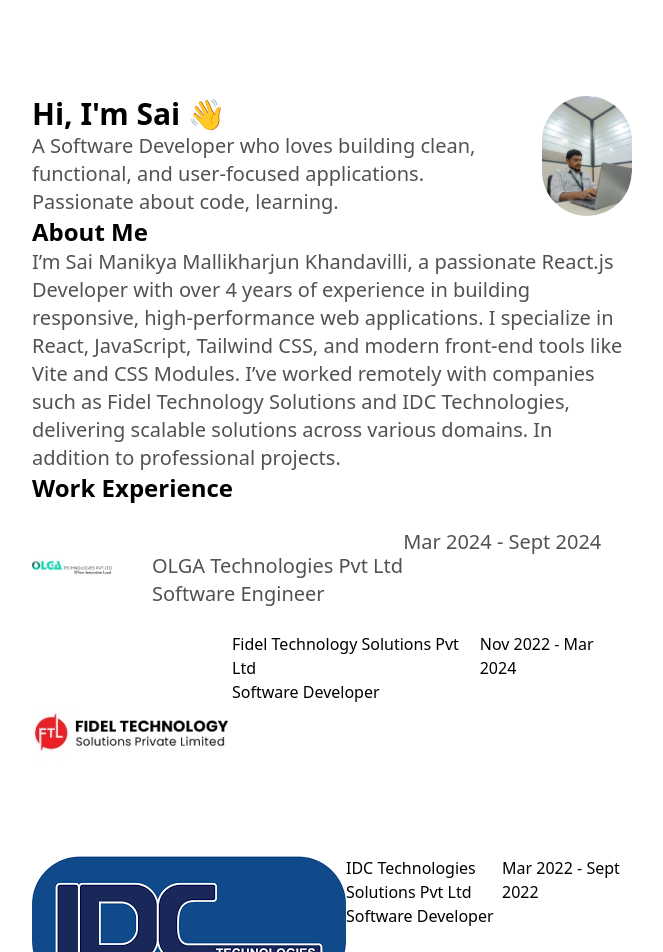
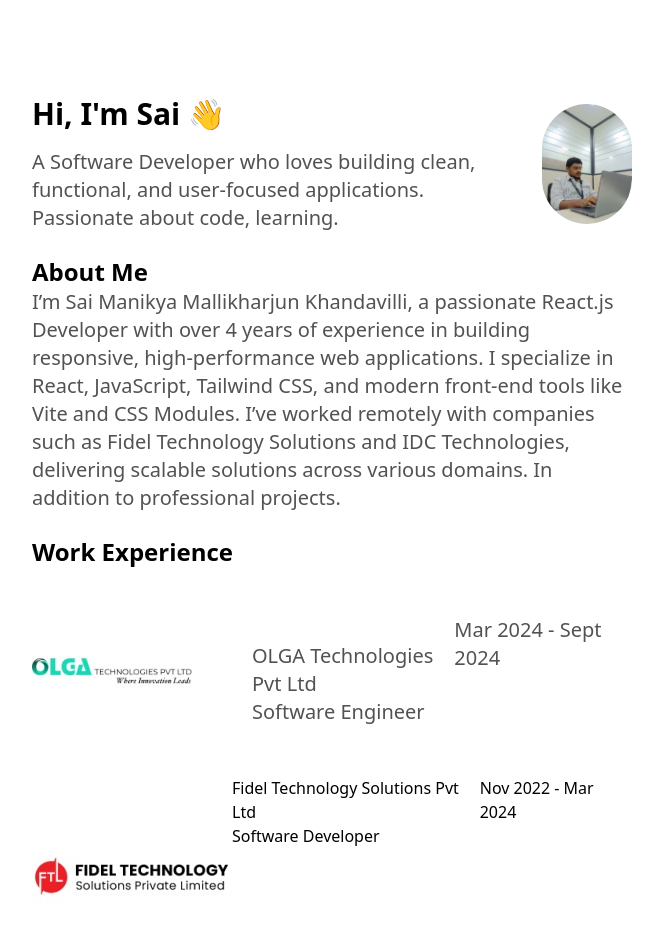
Before and after one commit to SaiMallikharjun98/Sai_Portfolio, a React (Vite) app: page / in a window 1280 px wide. Shown: the top 952 px of the page, without its empty margins (308-971 px from the left). Built offline with nearby package versions, Linux system fonts and the light colour scheme.

Commit message:
first commit

```diff
--- a/src/App.jsx
+++ b/src/App.jsx
@@ -7,23 +7,23 @@
   return (
     <>
       <section className="mt-24">
-        <div className="w-[600px] mx-auto flex items-center gap-10">
+        <div className="w-[600px] mx-auto flex items-center gap-15">
           <div className="">
             <h1 className="text-3xl font-bold">Hi, I'm Sai 👋</h1>
-            <p className="text-xl text-neutral-600">
+            <p className="text-xl text-neutral-600 mt-4">
               A Software Developer who loves building clean, functional, and
               user-focused applications. Passionate about code, learning.
             </p>
           </div>
           <img
             src={User}
-            className="h-30 w-30 rounded-full object-cover"
+            className="h-30 w-50 rounded-full object-cover"
             alt="SelfImage"
           />
         </div>
       </section>
 
-      <section className="w-[600px] mx-auto">
+      <section className="w-[600px] mx-auto mt-6">
         <h1 className="text-2xl font-bold">About Me</h1>
         <p className="text-xl text-neutral-600">
           I’m Sai Manikya Mallikharjun Khandavilli, a passionate React.js
@@ -36,12 +36,12 @@
         </p>
       </section>
 
-      <section className="w-[600px] mx-auto">
+      <section className="w-[600px] mx-auto my-6">
         <h1 className="text-2xl font-bold">Work Experience</h1>
         <div className="mt-6">
           <div className="flex">
-            <div className="flex items-center gap-10 justify-between">
-              <img src={OLGA} className="w-20 h-20" alt="OLGA" />
+            <div className="flex items-center gap-15">
+              <img src={OLGA} className="w-40 h-40" alt="OLGA" />
               <div className="mt-6">
                 <h2 className="text-xl text-neutral-600">
                   OLGA Technologies Pvt Ltd
@@ -49,7 +49,7 @@
                 <p className="text-xl text-neutral-600">Software Engineer</p>
               </div>
             </div>
-            <p className="text-xl text-neutral-600">Mar 2024 - Sept 2024</p>
+            <p className="text-xl text-neutral-600 mt-6">Mar 2024 - Sept 2024</p>
           </div>
         </div>
 
```
